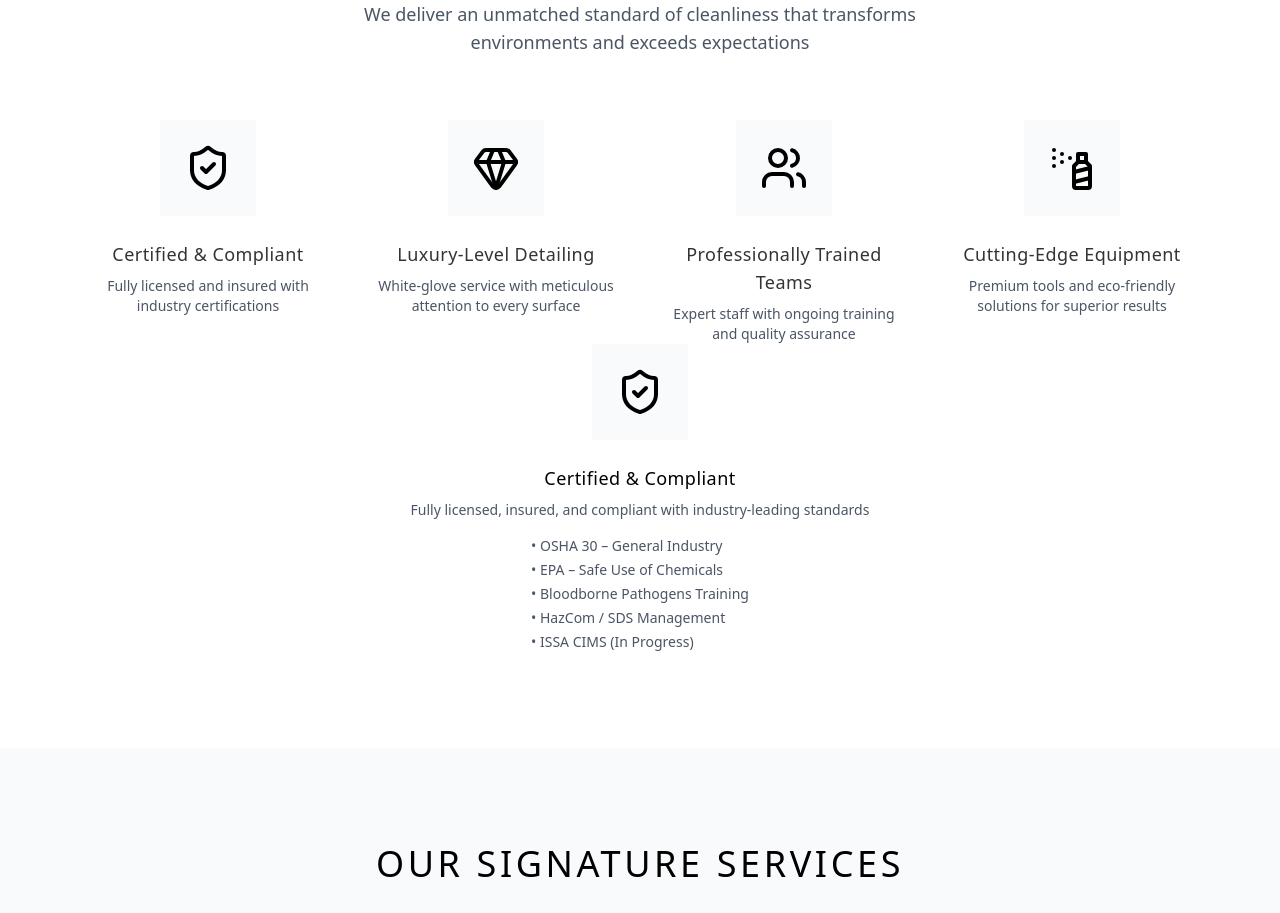
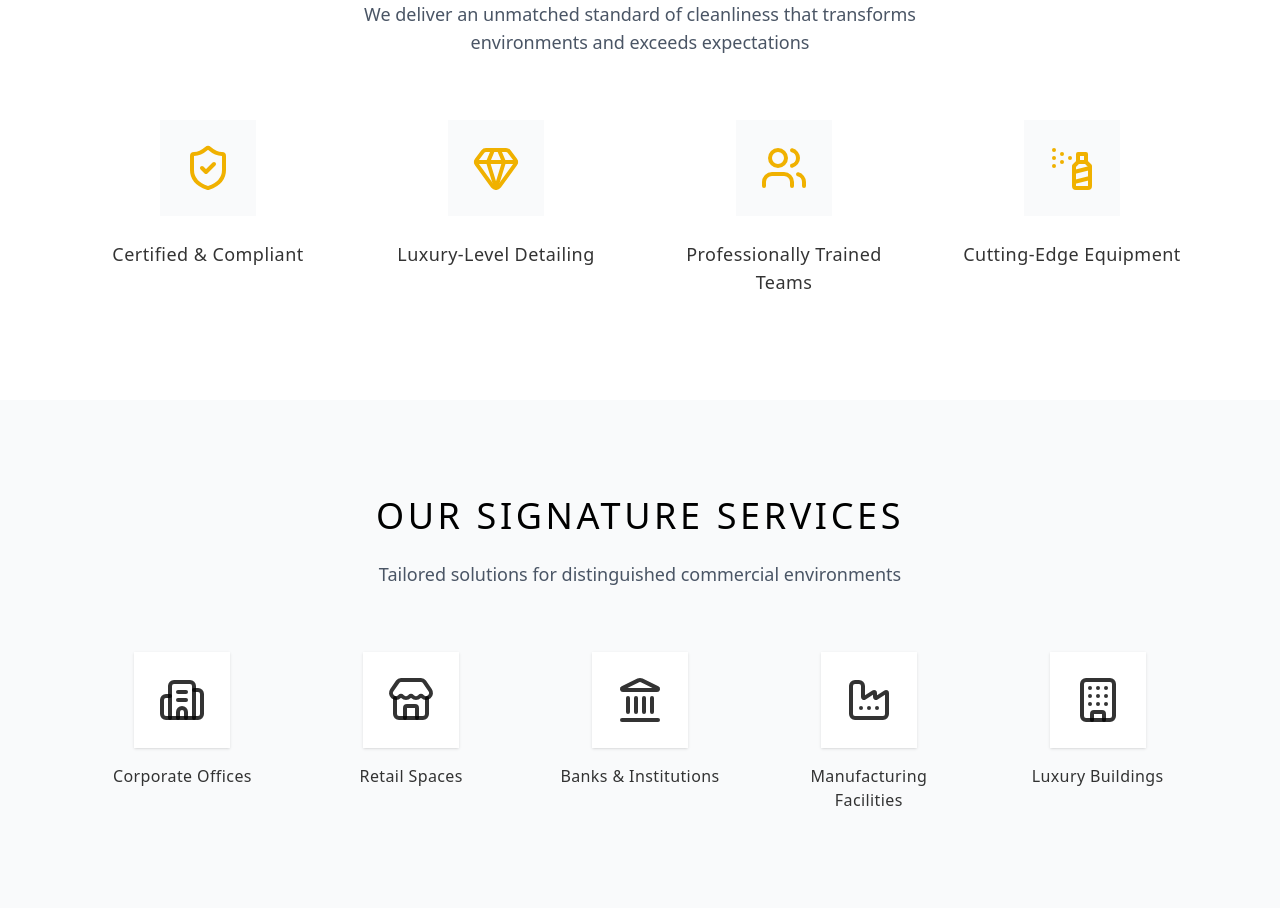
Before and after one commit to frankDiazdvv/Allureon-Callista-Cleaning, a Next.js app: page / in a window 1280 px wide. Shown: the part 960-1873 px from the top of the page. Built offline with nearby package versions, Linux system fonts and the light colour scheme.

Commit message:
Updated React Versions + Hover effects added

```diff
--- a/app/page.tsx
+++ b/app/page.tsx
@@ -75,87 +75,103 @@ export default function Home() {
           </p>
 
           <div className="grid grid-cols-1 md:grid-cols-4 gap-12 text-black/80">
-            <div className="group">
+
+            <div className="group relative">
               <div className="mb-6 flex justify-center">
                 <div className="p-6 bg-gray-50 group-hover:bg-gray-100 transition">
-                  <ShieldCheck className="w-12 h-12 text-black" />
+                  <ShieldCheck className="w-12 h-12 text-yellow-500" />
                 </div>
               </div>
               <h3 className="font-medium text-lg tracking-wide mb-2">
                 Certified & Compliant
               </h3>
-              <p className="text-sm text-gray-600">
-                Fully licensed and insured with industry certifications
-              </p>
+              <div className="absolute top-full opacity-0 group-hover:opacity-100 transition-opacity duration-400
+                              text-center text-sm bg-stone-900 p-4 rounded-xl shadow">
+                <p className="text-lg text-yellow-500 mb-2">
+                  Fully licensed and insured with industry certifications
+                </p>
+                <ul className="text-sm text-gray-100 space-y-1 text-left mx-auto w-fit">
+                  <li>• OSHA 30 – General Industry</li>
+                  <li>• EPA – Safe Use of Chemicals</li>
+                  <li>• Bloodborne Pathogens Training</li>
+                  <li>• HazCom / SDS Management</li>
+                  <li>• ISSA CIMS (In Progress)</li>
+                </ul>
+              </div>
             </div>
 
-            <div className="group">
+            <div className="group relative">
               <div className="mb-6 flex justify-center">
                 <div className="p-6 bg-gray-50 group-hover:bg-gray-100 transition">
-                  <Gem className="w-12 h-12 text-black" />
+                  <Gem className="w-12 h-12 text-yellow-500" />
                 </div>
               </div>
               <h3 className="font-medium text-lg tracking-wide mb-2">
                 Luxury-Level Detailing
               </h3>
-              <p className="text-sm text-gray-600">
-                White-glove service with meticulous attention to every surface
-              </p>
+               <div className="absolute top-full opacity-0 group-hover:opacity-100 transition-opacity duration-400
+                              text-center text-sm bg-stone-900 p-4 rounded-xl shadow">
+                  <p className="text-lg text-yellow-500 mb-2">
+                    White-glove service
+                  </p>
+                  <ul className="text-sm text-gray-100 space-y-1 text-left mx-auto w-fit">
+                    <li>• Meticulous Cleaning of Elevators and Stairs</li>
+                    <li>• Metal/Stone Marble Floor Poloshing</li>
+                    <li>• Crystal Clear Glass Cleaning</li>
+                    <li>• Glossy Wood Restoration</li>
+                    <li>• Luxury Buildings</li>
+                  </ul>
+                </div>
             </div>
 
-            <div className="group">
+            <div className="group relative">
               <div className="mb-6 flex justify-center">
                 <div className="p-6 bg-gray-50 group-hover:bg-gray-100 transition">
-                  <Users className="w-12 h-12 text-black" />
+                  <Users className="w-12 h-12 text-yellow-500" />
                 </div>
               </div>
               <h3 className="font-medium text-lg tracking-wide mb-2">
                 Professionally Trained Teams
               </h3>
-              <p className="text-sm text-gray-600">
-                Expert staff with ongoing training and quality assurance
-              </p>
+              <div className="absolute top-full opacity-0 group-hover:opacity-100 transition-opacity duration-400
+                              text-center text-sm bg-stone-900 p-4 rounded-xl shadow">
+                <p className="text-lg text-yellow-500 mb-2">
+                  Expert staff with training and quality assurance
+                </p>
+                <ul className="text-sm text-gray-100 space-y-1 text-left mx-auto w-fit">
+                  <li>• Background Checks</li>
+                  <li>• Cross-Training Programs</li>
+                  <li>• Supervisor Workshops</li>
+                  <li>• Safety Protocol Updates</li>
+                  <li>• Quality Assurance Initiatives</li>
+                </ul>
+              </div>
             </div>
 
-            <div className="group">
+            <div className="group relative">
               <div className="mb-6 flex justify-center">
                 <div className="p-6 bg-gray-50 group-hover:bg-gray-100 transition">
-                  <SprayCan className="w-12 h-12 text-black" />
+                  <SprayCan className="w-12 h-12 text-yellow-500" />
                 </div>
               </div>
               <h3 className="font-medium text-lg tracking-wide mb-2">
                 Cutting-Edge Equipment
               </h3>
-              <p className="text-sm text-gray-600">
-                Premium tools and eco-friendly solutions for superior results
-              </p>
+              <div className="absolute top-full opacity-0 group-hover:opacity-100 transition-opacity duration-400
+                              text-center text-sm bg-stone-900 p-4 rounded-xl shadow">
+                <p className="text-lg text-yellow-500 mb-2">
+                  Premium tools and eco-friendly solutions
+                </p>
+                <ul className="text-sm text-gray-100 space-y-1 text-left mx-auto w-fit">
+                  <li>• Advanced Cleaning Technology</li>
+                  <li>• High-Performance Machinery</li>
+                  <li>• Eco-Friendly Cleaning Agents</li>
+                  <li>• Energy-Efficiency Solutions</li>
+                  <li>• Reusable Supply Systems</li>
+                </ul>
+              </div>
             </div>
           </div>
-          <div className="group">
-  <div className="mb-6 flex justify-center">
-    <div className="p-6 bg-gray-50 group-hover:bg-gray-100 transition">
-      <ShieldCheck className="w-12 h-12 text-black" />
-    </div>
-  </div>
-
-  <h3 className="font-medium text-lg tracking-wide mb-2">
-    Certified & Compliant
-  </h3>
-
-  <p className="text-sm text-gray-600 mb-4">
-    Fully licensed, insured, and compliant with industry-leading standards
-  </p>
-
-  <ul className="text-sm text-gray-600 space-y-1 text-left mx-auto w-fit">
-    <li>• OSHA 30 – General Industry</li>
-    <li>• EPA – Safe Use of Chemicals</li>
-    <li>• Bloodborne Pathogens Training</li>
-    <li>• HazCom / SDS Management</li>
-    <li>• ISSA CIMS (In Progress)</li>
-  </ul>
-</div>
-
-
         </div>
       </section>
 
```
Also changed, not shown: package.json (+4 -4 lines), 1 other file (tests, documents, lock files or other folders).
